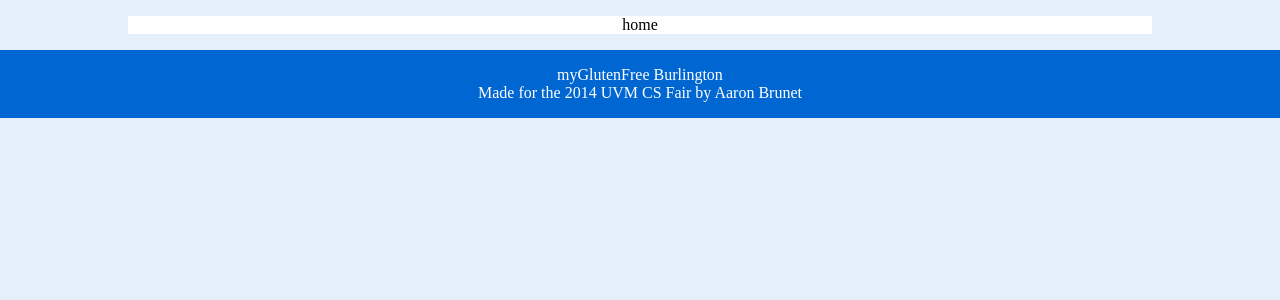
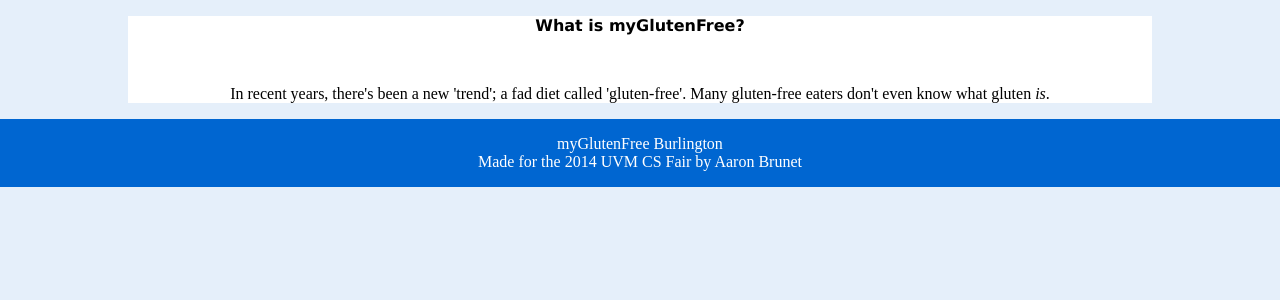
Before and after one commit to awbrunet/assignment10, a PHP site: page / in a window 1280 px wide. Shown: the part 131-431 px from the top of the page. Run offline with PHP 8.4, Linux system fonts and the light colour scheme.

Commit message:
Adding to home

```diff
--- a/index.php
+++ b/index.php
@@ -5,7 +5,13 @@
 ?>
 
 <article id="main">
-<p>home</p>
+<h3>What is myGlutenFree?</h3>
+<br>
+<p>In recent years, there's been a new 'trend'; a fad diet called 'gluten-free'. Many gluten-free eaters don't even know what gluten <i>is</i>.
+<br>
+
+
+</p>
 </article>
 
 <?php include "footer.php"; ?>
```
